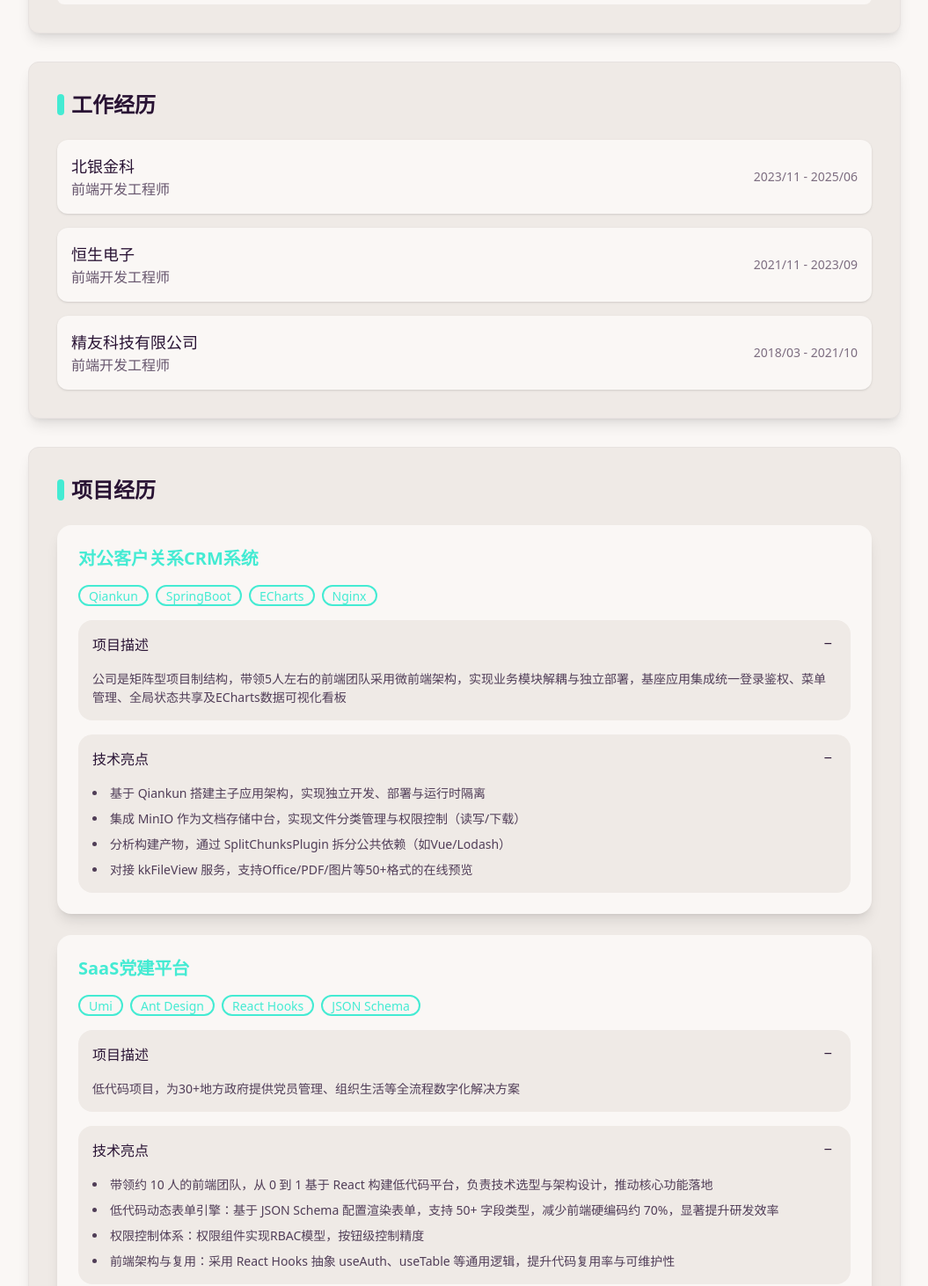
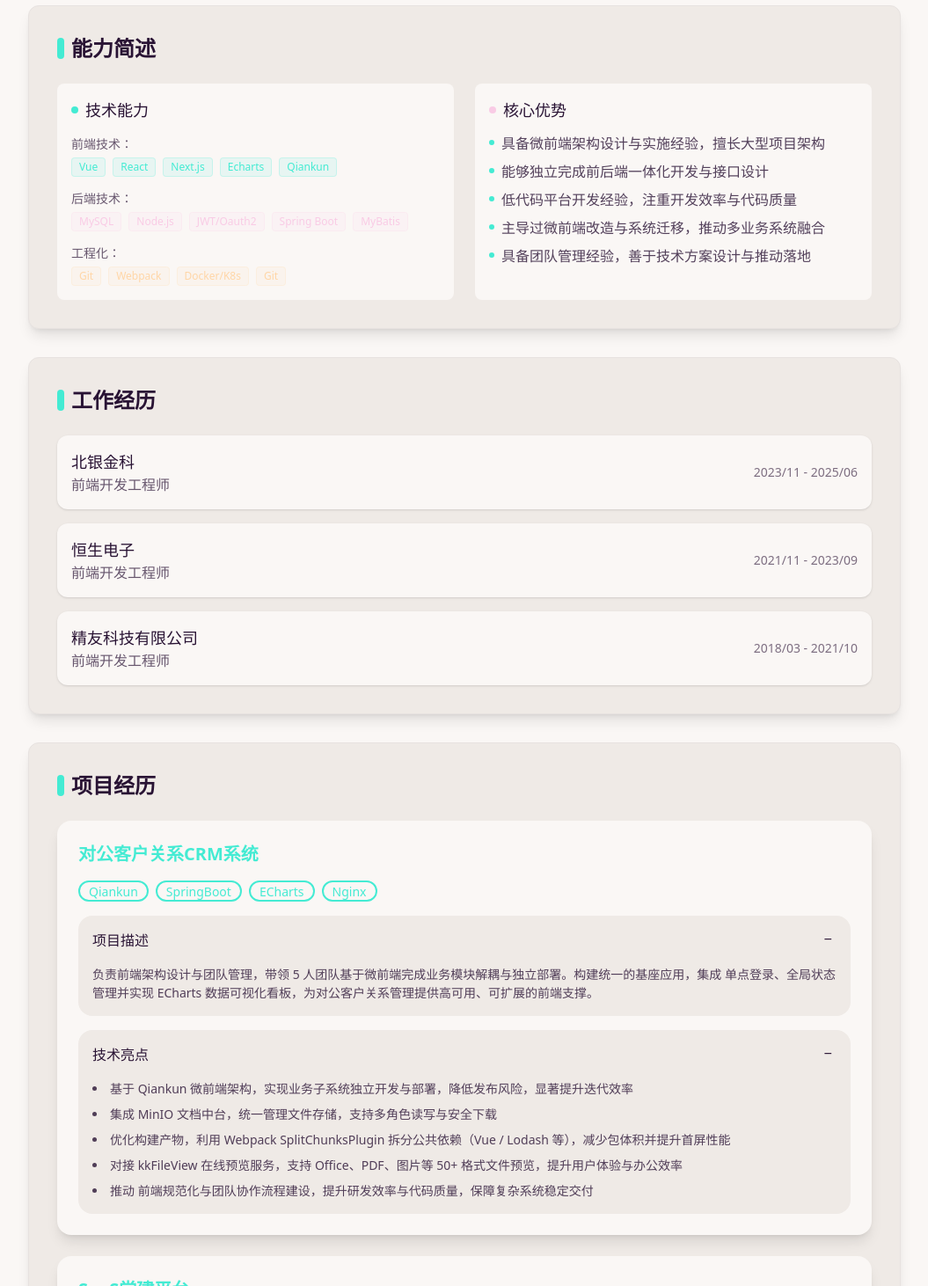
Before and after one commit to jysjys/resume, a Next.js app: page / in a window 1280 px wide. Shown: the part 688-2150 px from the top of the page at 88% size, without its empty margins (112-1167 px from the left). Built offline with nearby package versions, Linux system fonts and the light colour scheme.

Commit message:
optimization UI

```diff
--- a/src/app/page.tsx
+++ b/src/app/page.tsx
@@ -88,7 +88,7 @@ export default function ResumePage() {
   return (
     <div className="container mx-auto px-4 py-12 max-w-5xl">
       {/* 主题切换器 */}
-      <div className="flex justify-end mb-4">
+      {/* <div className="flex justify-end mb-4">
         <div className="dropdown dropdown-end">
           <div tabIndex={0} role="button" className="btn btn-ghost m-1 gap-1 normal-case">
             <svg width="20" height="20" xmlns="http://www.w3.org/2000/svg" fill="none" viewBox="0 0 24 24" className="inline-block h-5 w-5 stroke-current md:h-6 md:w-6"><path strokeLinecap="round" strokeLinejoin="round" strokeWidth="2" d="M7 21a4 4 0 01-4-4V5a2 2 0 012-2h4a2 2 0 012 2v12a4 4 0 01-4 4zm0 0h12a2 2 0 002-2v-4a2 2 0 00-2-2h-2.343M11 7.343l1.657-1.657a2 2 0 012.828 0l2.829 2.829a2 2 0 010 2.828l-8.486 8.485M7 17h.01"></path></svg>
@@ -175,7 +175,7 @@ export default function ResumePage() {
             </div>
           </div>
         </div>
-      </div>
+      </div> */}
       {/* 基本信息部分 */}
       <section className="mb-8 bg-base-200 p-8 rounded-xl shadow-lg border border-base-300 hover:border-primary/30 transition-all duration-300">
         <h2 className="text-2xl font-semibold mb-6 flex items-center gap-2 before:content-[''] before:w-2 before:h-6 before:bg-primary before:rounded-full">基本信息</h2>
@@ -244,6 +244,76 @@ export default function ResumePage() {
         </div>
       </section>
 
+      {/* 能力简述部分 */}
+      <section className="mb-8 bg-base-200 p-8 rounded-xl shadow-lg border border-base-300 hover:border-primary/30 transition-all duration-300">
+        <h2 className="text-2xl font-semibold mb-6 flex items-center gap-2 before:content-[''] before:w-2 before:h-6 before:bg-primary before:rounded-full">能力简述</h2>
+        <div className="grid grid-cols-1 md:grid-cols-2 gap-6">
+          {/* 技术能力 */}
+          <div className="p-4 rounded-lg bg-base-100 hover:bg-primary/5 transition-all duration-300">
+            <h3 className="text-lg font-medium text-base-content mb-3 flex items-center gap-2">
+              <span className="w-2 h-2 bg-primary rounded-full"></span>
+              技术能力
+            </h3>
+            <div className="space-y-3">
+              <div>
+                <span className="text-sm font-medium text-base-content/70">前端技术：</span>
+                <div className="flex flex-wrap gap-2 mt-1">
+                  {['Vue', 'React', 'Next.js', 'Echarts', 'Qiankun'].map((tech, index) => (
+                    <span key={index} className="inline-block px-2 py-0.5 text-xs font-medium bg-primary/10 text-primary border border-primary/20 rounded">{tech}</span>
+                  ))}
+                </div>
+              </div>
+              <div>
+                <span className="text-sm font-medium text-base-content/70">后端技术：</span>
+                <div className="flex flex-wrap gap-2 mt-1">
+                  {['MySQL', 'Node.js', 'JWT/Oauth2', 'Spring Boot', 'MyBatis'].map((tech, index) => (
+                    <span key={index} className="inline-block px-2 py-0.5 text-xs font-medium bg-secondary/10 text-secondary border border-secondary/20 rounded">{tech}</span>
+                  ))}
+                </div>
+              </div>
+              <div>
+                <span className="text-sm font-medium text-base-content/70">工程化：</span>
+                <div className="flex flex-wrap gap-2 mt-1">
+                  {['Git', 'Webpack', 'Docker/K8s', 'Git'].map((tech, index) => (
+                    <span key={index} className="inline-block px-2 py-0.5 text-xs font-medium bg-accent/10 text-accent border border-accent/20 rounded">{tech}</span>
+                  ))}
+                </div>
+              </div>
+            </div>
+          </div>
+
+          {/* 核心优势 */}
+          <div className="p-4 rounded-lg bg-base-100 hover:bg-primary/5 transition-all duration-300">
+            <h3 className="text-lg font-medium text-base-content mb-3 flex items-center gap-2">
+              <span className="w-2 h-2 bg-secondary rounded-full"></span>
+              核心优势
+            </h3>
+            <ul className="space-y-2 text-base-content/80">
+              <li className="flex items-start gap-2">
+                <span className="w-1.5 h-1.5 bg-primary rounded-full mt-2 flex-shrink-0"></span>
+                <span>具备微前端架构设计与实施经验，擅长大型项目架构</span>
+              </li>
+              <li className="flex items-start gap-2">
+                <span className="w-1.5 h-1.5 bg-primary rounded-full mt-2 flex-shrink-0"></span>
+                <span>能够独立完成前后端一体化开发与接口设计</span>
+              </li>
+              <li className="flex items-start gap-2">
+                <span className="w-1.5 h-1.5 bg-primary rounded-full mt-2 flex-shrink-0"></span>
+                <span>低代码平台开发经验，注重开发效率与代码质量</span>
+              </li>
+              <li className="flex items-start gap-2">
+                <span className="w-1.5 h-1.5 bg-primary rounded-full mt-2 flex-shrink-0"></span>
+                <span>主导过微前端改造与系统迁移，推动多业务系统融合</span>
+              </li>
+              <li className="flex items-start gap-2">
+                <span className="w-1.5 h-1.5 bg-primary rounded-full mt-2 flex-shrink-0"></span>
+                <span>具备团队管理经验，善于技术方案设计与推动落地</span>
+              </li>
+            </ul>
+          </div>
+        </div>
+      </section>
+
       {/* 工作经验部分 */}
       <section className="mb-8 bg-base-200 p-8 rounded-xl shadow-lg border border-base-300 hover:border-primary/30 transition-all duration-300">
         <h2 className="text-2xl font-semibold mb-6 flex items-center gap-2 before:content-[''] before:w-2 before:h-6 before:bg-primary before:rounded-full">工作经历</h2>
@@ -304,7 +374,7 @@ export default function ResumePage() {
                     项目描述
                   </div>
                   <div className="collapse-content text-base-content/80">
-                    <p>公司是矩阵型项目制结构，带领5人左右的前端团队采用微前端架构，实现业务模块解耦与独立部署，基座应用集成统一登录鉴权、菜单管理、全局状态共享及ECharts数据可视化看板</p>
+                    <p>负责前端架构设计与团队管理，带领 5 人团队基于微前端完成业务模块解耦与独立部署。构建统一的基座应用，集成 单点登录、全局状态管理并实现 ECharts 数据可视化看板，为对公客户关系管理提供高可用、可扩展的前端支撑。</p>
                   </div>
                 </div>
                 <div className="collapse collapse-open collapse-plus bg-base-200">
@@ -314,10 +384,11 @@ export default function ResumePage() {
                   </div>
                   <div className="collapse-content text-base-content/80">
                     <ul className="list-disc list-inside space-y-2">
-                      <li>基于 Qiankun 搭建主子应用架构，实现独立开发、部署与运行时隔离</li>
-                      <li>集成 MinIO 作为文档存储中台，实现文件分类管理与权限控制（读写/下载）</li>
-                      <li>分析构建产物，通过 SplitChunksPlugin 拆分公共依赖（如Vue/Lodash）</li>
-                      <li>对接 kkFileView 服务，支持Office/PDF/图片等50+格式的在线预览</li>
+                      <li>基于 Qiankun 微前端架构，实现业务子系统独立开发与部署，降低发布风险，显著提升迭代效率</li>
+                      <li>集成 MinIO 文档中台，统一管理文件存储，支持多角色读写与安全下载</li>
+                      <li>优化构建产物，利用 Webpack SplitChunksPlugin 拆分公共依赖（Vue / Lodash 等），减少包体积并提升首屏性能</li>
+                      <li>对接 kkFileView 在线预览服务，支持 Office、PDF、图片等 50+ 格式文件预览，提升用户体验与办公效率</li>
+                      <li>推动 前端规范化与团队协作流程建设，提升研发效率与代码质量，保障复杂系统稳定交付</li>
                     </ul>
                   </div>
                 </div>
@@ -341,7 +412,7 @@ export default function ResumePage() {
                     项目描述
                   </div>
                   <div className="collapse-content text-base-content/80">
-                    <p>低代码项目，为30+地方政府提供党员管理、组织生活等全流程数字化解决方案</p>
+                    <p>面向 30+ 地方政府，打造 党员管理与组织生活数字化平台。以低代码方式支撑多样化政务场景，实现 快速定制、低成本交付。本人从 0 到 1 主导前端架构设计与技术选型，构建低代码平台核心能力，推动系统在多地政府稳定上线。</p>
                   </div>
                 </div>
                 <div className="collapse collapse-open collapse-plus bg-base-200">
@@ -351,10 +422,11 @@ export default function ResumePage() {
                   </div>
                   <div className="collapse-content text-base-content/80">
                     <ul className="list-disc list-inside space-y-2">
-                      <li>带领约 10 人的前端团队，从 0 到 1 基于 React 构建低代码平台，负责技术选型与架构设计，推动核心功能落地</li>
-                      <li>低代码动态表单引擎：基于 JSON Schema 配置渲染表单，支持 50+ 字段类型，减少前端硬编码约 70%，显著提升研发效率</li>
-                      <li>权限控制体系：权限组件实现RBAC模型，按钮级控制精度</li>
-                      <li>前端架构与复用：采用 React Hooks 抽象 useAuth、useTable 等通用逻辑，提升代码复用率与可维护性</li>
+                      <li>基于 React + Umi 搭建低代码平台，从 0 到 1 完成架构设计与核心功能落地</li>
+                      <li>构建低代码引擎，支持多业务场景快速配置与扩展，显著提升交付效率</li>
+                      <li>设计并实现动态表单引擎，基于 JSON Schema 渲染 50+ 字段类型，减少前端硬编码约 70%</li>
+                      <li>使用 React Hook 抽象 useAuth、useTable 等通用逻辑，结合 Ant Design 提升组件复用率与可维护性</li>
+                      <li>实现基于 RBAC 的权限控制体系，覆盖菜单与按钮级权限，满足政务系统高安全性要求</li>
                     </ul>
                     {/* <div className="mt-4 text-success font-medium">
                       成果：项目交付周期缩短25%，获2022年省级数字政务创新案例奖
@@ -370,7 +442,7 @@ export default function ResumePage() {
             <div className="card-body">
               <h3 className="card-title text-xl font-bold text-primary">AI 智能财报助手</h3>
               <div className="flex flex-wrap gap-2 my-2">
-                {['Vue', 'LangChain', 'Editor'].map((tech, index) => (
+                {['Nextjs', 'React', 'Echarts', 'SSR'].map((tech, index) => (
                   <span key={index} className="badge badge-primary badge-outline">{tech}</span>
                 ))}
               </div>
@@ -381,7 +453,7 @@ export default function ResumePage() {
                     项目描述
                   </div>
                   <div className="collapse-content text-base-content/80">
-                    <p>基于 AI 的财务报表类对话应用机器人</p>
+                    <p>AI 财务报表类对话应用机器人</p>
                   </div>
                 </div>
                 <div className="collapse collapse-open collapse-plus bg-base-200">
@@ -391,10 +463,12 @@ export default function ResumePage() {
                   </div>
                   <div className="collapse-content text-base-content/80">
                     <ul className="list-disc list-inside space-y-2">
-                      <li>采用 LangChain.js 构建对话链，优化复杂 AI 任务（如多步骤内容生成）的交互流程</li>
-                      <li>基于 ECharts D3.js实现交互式财务图表，支持流式数据增量更新，实时反映财务趋势变化</li>
-                      <li>接入推荐 API，动态渲染个性化提示词卡片</li>
-                      <li>前端基于 dawang Editor + OpenAI API 实现一键生成段落</li>
+                      <li>基于 Next.js + React 进行整体架构搭建，结合 SSR / SSG 提升首屏性能与 SEO 友好度</li>
+                      <li>集成 Ant Design Pro 作为 UI 组件体系，配合 Tailwind CSS 定制化财务数据可视化界面</li>
+                      <li>基于 React Query / SWR 实现对话消息的请求缓存与数据状态管理，保证响应实时性与可扩展性</li>
+                      <li>借助 WebSocket / SSE 构建流式响应机制，实现类似 ChatGPT 的逐字输出效果，提升交互体验</li>
+                      <li>使用 Monaco Editor / Markdown 渲染组件，支持多格式输出（文本、表格、图表），增强财报解析能力</li>
+                      <li>集成 Chart.js / ECharts 进行财务数据可视化，支持图表与自然语言问答的联动展示</li>
                     </ul>
                   </div>
                 </div>
@@ -418,7 +492,7 @@ export default function ResumePage() {
                     项目描述
                   </div>
                   <div className="collapse-content text-base-content/80">
-                    <p>基于Vue的高性能数据管理平台，支持海量数据展示与精细化权限控制</p>
+                    <p>基于 Vue 构建的高性能数据管理平台，支持海量资产数据的可视化展示，为总行提供风险监控与业务决策支持。</p>
                   </div>
                 </div>
                 <div className="collapse collapse-open collapse-plus bg-base-200">
@@ -429,9 +503,10 @@ export default function ResumePage() {
                   <div className="collapse-content text-base-content/80">
                     <ul className="list-disc list-inside space-y-2">
                       <li>封装统一埋点SDK，自动采集页面PV、按钮点击、接口异常等数据，使用requestIdleCallback异步上报埋点数据，避免影响主线程性能</li>
-                      <li>基于xlsx库实现前端Excel解析，支持数据校验与错误提示</li>
+                      <li>封装 通用请求拦截器，统一处理鉴权、异常提示与重试逻辑，提升接口调用的健壮性与可维护性</li>
                       <li>基于 Promise 封装 的通用弹窗组件，支持 链式调用，简化交互逻辑</li>
                       <li>采用 Pinia 替代 Vuex，实现模块化状态管理，配合 Composition API 提升代码可维护性</li>
+                      <li>在关键交互中引入 防抖/节流机制 和 批量 DOM 更新，降低渲染开销，显著改善用户体验</li>
                     </ul>
                   </div>
                 </div>
```
Also changed, not shown: src/app/globals.css (+91 -82 lines).
